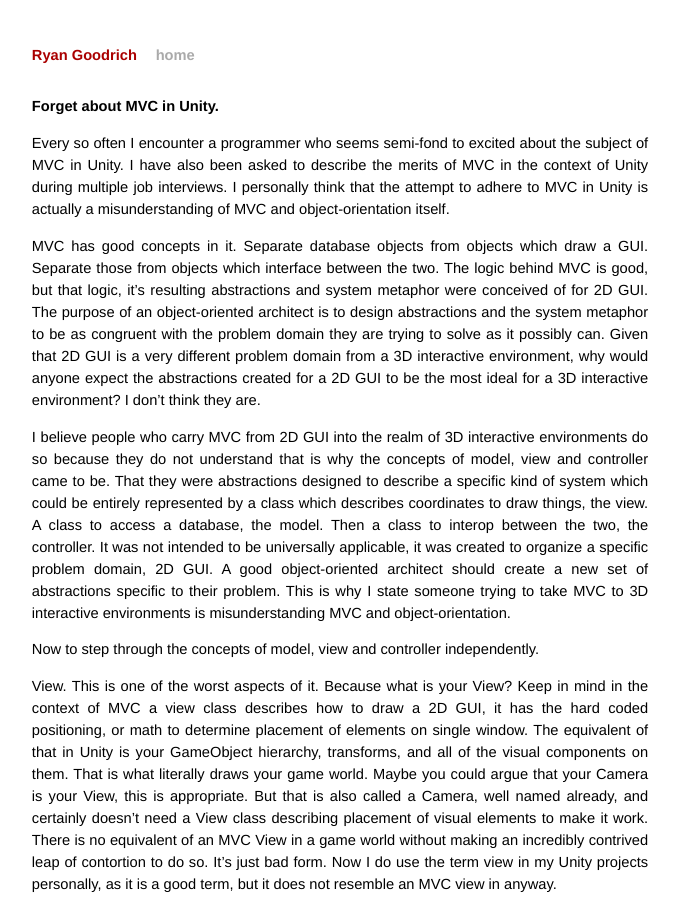
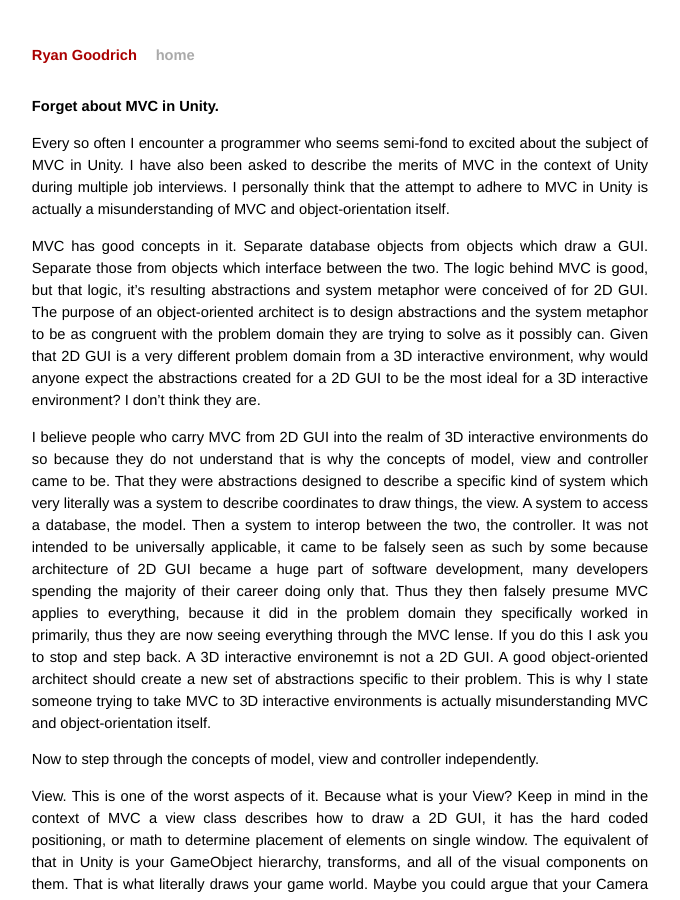
Before and after one commit to rygo6/rygo6.github.io, a Jekyll site: the page built from _posts/2016-8-21-Forget-About-MVC-In-Unity.md, in a window 1280 px wide and 900 px high. Shown: the whole window, without its empty margins (300-980 px from the left). Built offline with Jekyll 4.4.1, drawn with Linux system fonts in a browser that asks for light colours.

Commit message:
Update 2016-8-21-Forget-About-MVC-In-Unity.md

```diff
--- a/_posts/2016-8-21-Forget-About-MVC-In-Unity.md
+++ b/_posts/2016-8-21-Forget-About-MVC-In-Unity.md
@@ -9,7 +9,7 @@ Every so often I encounter a programmer who seems semi-fond to excited about the
 
 MVC has good concepts in it. Separate database objects from objects which draw a GUI. Separate those from objects which interface between the two. The logic behind MVC is good, but that logic, it's resulting abstractions and system metaphor were conceived of for 2D GUI. The purpose of an object-oriented architect is to design abstractions and the system metaphor to be as congruent with the problem domain they are trying to solve as it possibly can. Given that 2D GUI is a very different problem domain from a 3D interactive environment, why would anyone expect the abstractions created for a 2D GUI to be the most ideal for a 3D interactive environment? I don't think they are.
 
-I believe people who carry MVC from 2D GUI into the realm of 3D interactive environments do so because they do not understand that is why the concepts of model, view and controller came to be. That they were abstractions designed to describe a specific kind of system which could be entirely represented by a class which describes coordinates to draw things, the view. A class to access a database, the model. Then a class to interop between the two, the controller. It was not intended to be universally applicable, it was created to organize a specific problem domain, 2D GUI. A good object-oriented architect should create a new set of abstractions specific to their problem. This is why I state someone trying to take MVC to 3D interactive environments is misunderstanding MVC and object-orientation.
+I believe people who carry MVC from 2D GUI into the realm of 3D interactive environments do so because they do not understand that is why the concepts of model, view and controller came to be. That they were abstractions designed to describe a specific kind of system which very literally was a system to describe coordinates to draw things, the view. A system to access a database, the model. Then a system to interop between the two, the controller. It was not intended to be universally applicable, it came to be falsely seen as such by some because architecture of 2D GUI became a huge part of software development, many developers spending the majority of their career doing only that. Thus they then falsely presume MVC applies to everything, because it did in the problem domain they specifically worked in primarily, thus they are now seeing everything through the MVC lense. If you do this I ask you to stop and step back. A 3D interactive environemnt is not a 2D GUI. A good object-oriented architect should create a new set of abstractions specific to their problem. This is why I state someone trying to take MVC to 3D interactive environments is actually misunderstanding MVC and object-orientation itself.
 
 Now to step through the concepts of model, view and controller independently.
 
```
